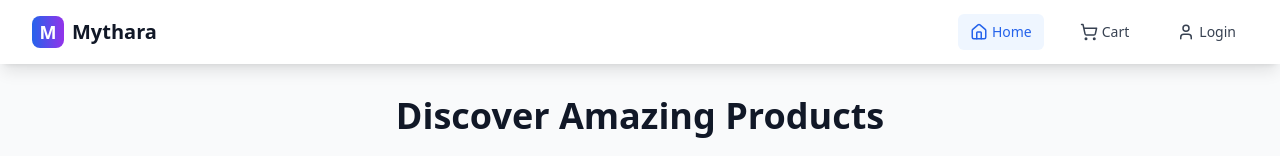
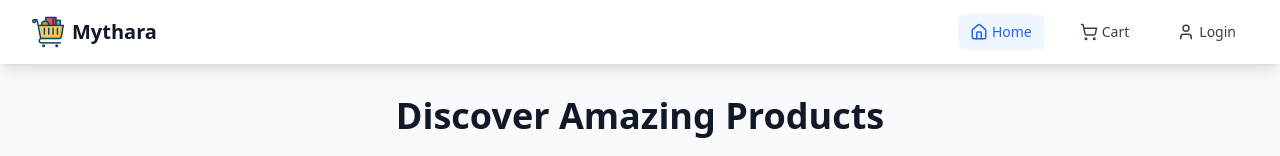
Before and after one commit to LokeshReddy2201/FUTURE_FS_02, a React (Vite) app: page / in a window 1280 px wide. Shown: the top 156 px of the page. Built offline with nearby package versions, Linux system fonts and the light colour scheme.

Commit message:
Replace web icon
Replaces the "M" logo in the navbar with the provided shopping cart icon.

```diff
--- a/src/components/Navbar.tsx
+++ b/src/components/Navbar.tsx
@@ -15,8 +15,12 @@ const Navbar = () => {
       <div className="max-w-7xl mx-auto px-4 sm:px-6 lg:px-8">
         <div className="flex justify-between items-center h-16">
           <Link to="/" className="flex items-center space-x-2">
-            <div className="w-8 h-8 bg-gradient-to-r from-blue-600 to-purple-600 rounded-lg flex items-center justify-center">
-              <span className="text-white font-bold text-lg">M</span>
+            <div className="w-8 h-8 flex items-center justify-center">
+              <img
+                src="/lovable-uploads/446cd607-5fde-4c3e-b376-44f6984641d5.png"
+                alt="Mythara Logo"
+                className="w-8 h-8"
+              />
             </div>
             <span className="text-xl font-bold text-gray-900">Mythara</span>
           </Link>
```
Also changed, not shown: public/lovable-uploads/446cd607-5fde-4c3e-b376-44f6984641d5.png (added).
